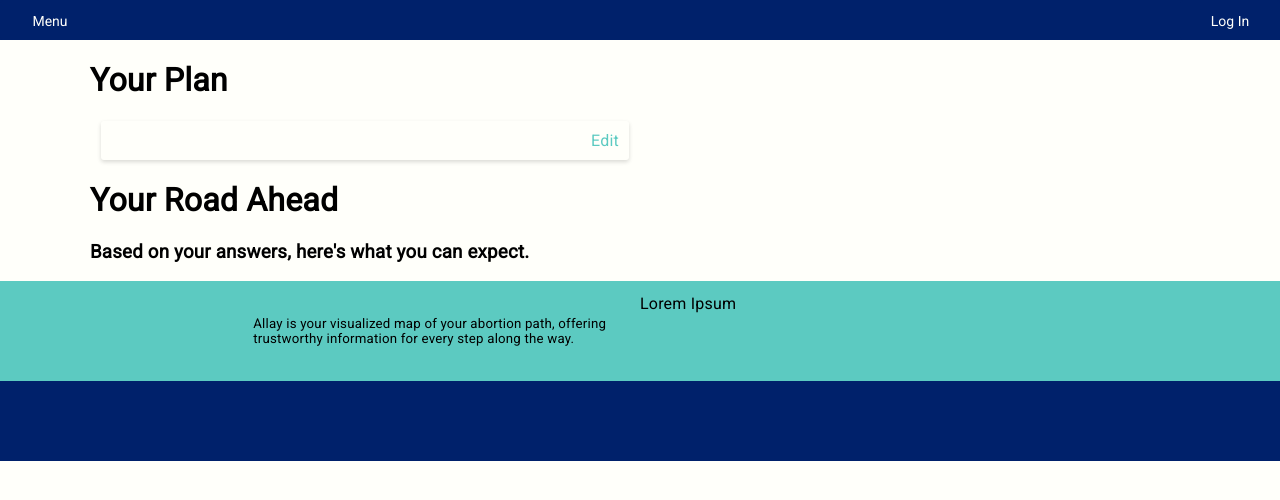
After one commit to flux3000/allay, a Django app: template access_hack/planner/templates/planner/timeline-CA.html in a window 1280 px wide. The commit adds this page. Shown: the top 500 px of the page. Run offline with Django 3.2, Linux system fonts and the light colour scheme; the template is opened without the code that fills it, so the values that code supplies are empty; style sheets or scripts are compiled from the project's sources; some libraries are stand-ins or nearby versions; some web fonts are replaced.

Commit message:
Initial CA Timeline work

```diff
--- /dev/null
+++ b/access_hack/planner/templates/planner/timeline-CA.html
@@ -0,0 +1,50 @@
+{% extends "planner/layout.html" %}
+
+{% block subtitle %}My Timeline | {% endblock %}
+
+{% block content %}
+
+<main id="timeline-ca" class="timeline">
+
+  <section class="timeline-summary row">
+    <div class="small-12 medium-6 columns">
+      <h1 class="timeline-header__title title">Your Plan</h1>
+      <div class="timeline-header__tile tile">
+        <div class="timeline-header__tile-edit">
+          <a>Edit</a>
+        </div>
+      </div>
+    </div>
+  </section>
+
+  <section class="timeline-header row">
+    <div class="small-12 medium-6 columns">
+      <h1 class="timeline-header__title">Your Road Ahead</h1>
+      <h3 class="timeline-header__subtitle"> Based on your answers, here's what you can expect.</div>
+    </div>
+
+  </section>
+
+  <section class="home-summary">
+    <div class="row">
+      <div class="small-12 medium-6 columns">
+        <h5 class="home-summary__text">Allay is your visualized map of your abortion path, offering trustworthy information for every step along the way. </h4>
+      </div>
+      <div class="small-12 medium-6 columns">
+        Lorem Ipsum
+      </div>
+    </div>
+  </section>
+
+</main>
+
+<script>
+
+$(document).ready(function() {
+  $('.js-get-started').click("")
+
+});
+
+</script>
+
+{% endblock %}
--- a/access_hack/static/scss/_style-global.scss
+++ b/access_hack/static/scss/_style-global.scss
@@ -10,6 +10,17 @@ html, body {
     min-height: 100%;
     -webkit-font-smoothing: antialiased;
     -moz-osx-font-smoothing: grayscale;
+}
+
+.tile {
+  display: block;
+  cursor: default;
+  border: 2px solid #dependable;
+  padding: 10px;
+  border-radius: 3px;
+  box-shadow: 0px 2px 4px 0px rgba(0,0,0,0.15);
+  margin: 0 2%;
+  text-align: center;
 }
 
 button {
@@ -32,3 +43,15 @@ button {
   padding: 0 14px;
   min-width: 100px;
 }
+
+a {
+  color: $dependable;
+
+  &:hover {
+    color: $deep-sea;
+  }
+}
+
+title {
+  text-align: center;
+}
--- a/access_hack/static/scss/main.scss
+++ b/access_hack/static/scss/main.scss
@@ -82,3 +82,11 @@ footer {
 }
 
 ////////////////////////////////////////////
+
+
+.timeline {
+  .timeline-header__tile-edit {
+    width: 100%;
+    text-align: right;
+  }
+}
```
Also changed, not shown: access_hack/planner/templates/planner/index.html (+1 -6 lines), access_hack/static/css/scss/main.css (+22 -0 lines), 1 other file.
